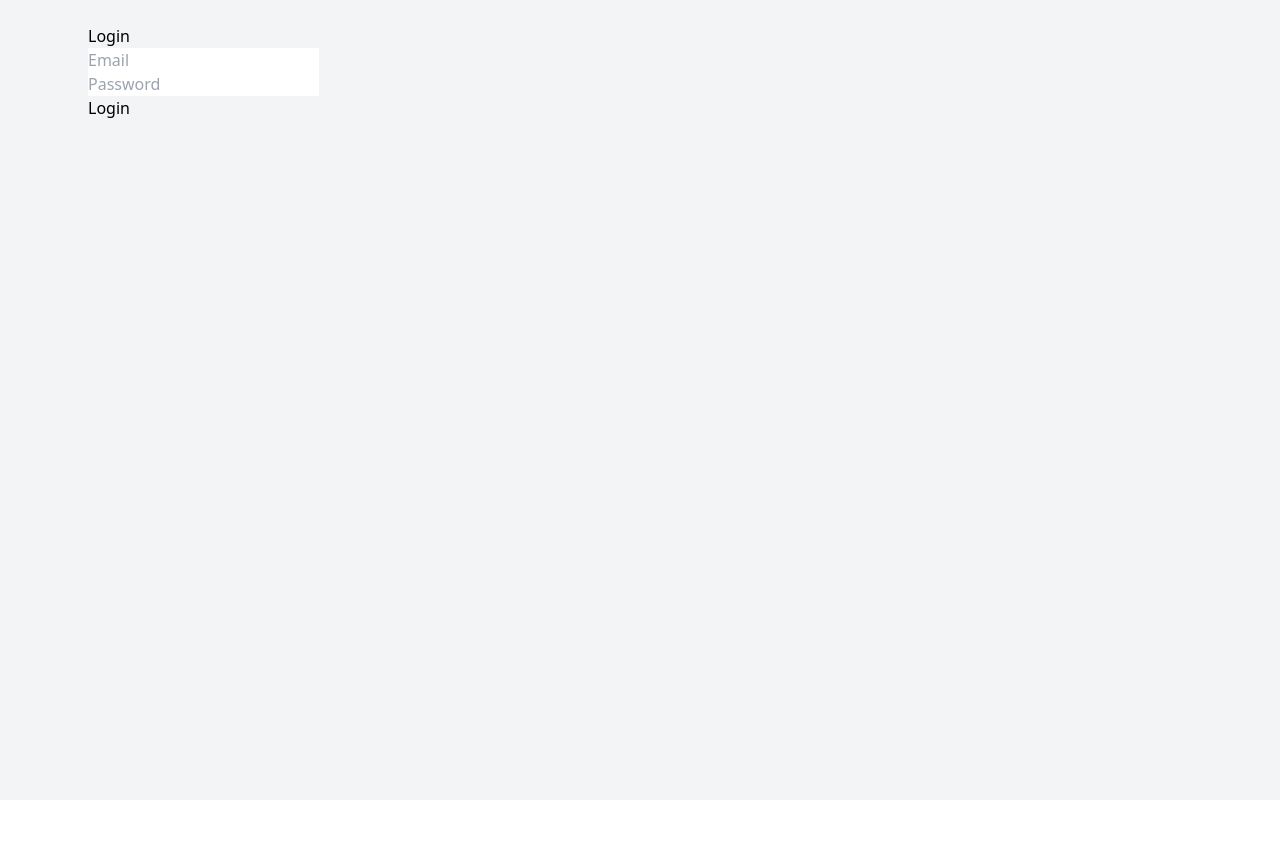
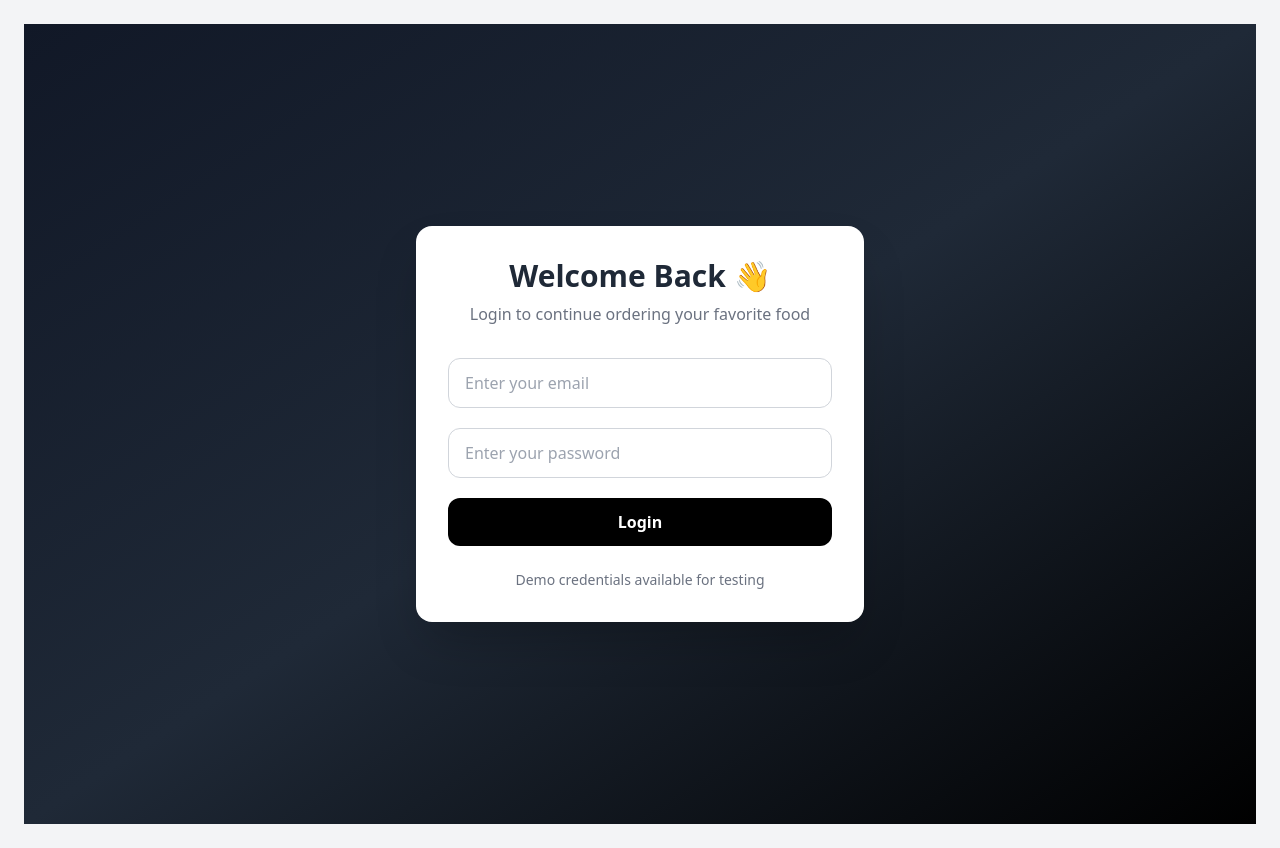
Before and after one commit to manishh007/Food-App-Khaana-Peena-, a React app in the folder frontend/: page / in a window 1280 px wide. Before the commit the page ends 800 px from the top, so only its background shows below. Built offline with nearby package versions, Linux system fonts and the light colour scheme; no server answers; the HTML template or start-up script is replaced by a standard one.

Commit message:
fix login UI

```diff
--- a/frontend/src/App.jsx
+++ b/frontend/src/App.jsx
@@ -6,12 +6,14 @@
 import OrderHistory from "./pages/OrderHistory";
 import AdminDashboard from "./pages/AdminDashboard";
 
+
+
 function App() {
   return (
     <CartProvider>
       <BrowserRouter>
         <div className="min-h-screen bg-gray-100">
-          <div className="max-w-6xl mx-auto p-6">
+          <div className="max-w-10xl mx-auto p-6">
             {<Routes>
               <Route path="/" element={<Login />} />
               <Route path="/products" element={<Products />} />
--- a/frontend/src/pages/Login.jsx
+++ b/frontend/src/pages/Login.jsx
@@ -13,36 +13,63 @@
         if (data.token) {
             localStorage.setItem("token", data.token);
             localStorage.setItem("role", data.role);
-            alert("Login success");
+
             if (data.role === "admin") {
                 navigate("/admin");
             } else {
                 navigate("/products");
             }
-
         } else {
             alert("Login failed");
         }
-        console.log(data);
     };
 
     return (
-        <div>
-            <h2>Login</h2>
+        <div className="min-h-screen flex items-center justify-center bg-gradient-to-br from-gray-900 via-gray-800 to-black">
+
+            <div className="bg-white w-full max-w-md rounded-2xl shadow-2xl p-8">
+
+                <div className="text-center mb-8">
+                    <h1 className="text-3xl font-bold text-gray-800">
+                        Welcome Back 👋
+                    </h1>
+                    <p className="text-gray-500 mt-2">
+                        Login to continue ordering your favorite food
+                    </p>
+                </div>
+
+                <div className="space-y-5">
 
                     <input
                         type="email"
-                placeholder="Email"
+                        placeholder="Enter your email"
+                        value={email}
                         onChange={(e) => setEmail(e.target.value)}
-            /><br />
+                        className="w-full px-4 py-3 border border-gray-300 rounded-xl outline-none focus:ring-2 focus:ring-black"
+                    />
 
                     <input
                         type="password"
-                placeholder="Password"
+                        placeholder="Enter your password"
+                        value={password}
                         onChange={(e) => setPassword(e.target.value)}
-            /><br />
+                        className="w-full px-4 py-3 border border-gray-300 rounded-xl outline-none focus:ring-2 focus:ring-black"
+                    />
 
-            <button onClick={handleLogin}>Login</button>
+                    <button
+                        onClick={handleLogin}
+                        className="w-full bg-black text-white py-3 rounded-xl font-semibold hover:bg-gray-800 transition duration-300"
+                    >
+                        Login
+                    </button>
+
+                </div>
+
+                <p className="text-center text-sm text-gray-500 mt-6">
+                    Demo credentials available for testing
+                </p>
+
+            </div>
         </div>
     );
 }
```
Lines whose indentation alone changed are shown as unchanged.
